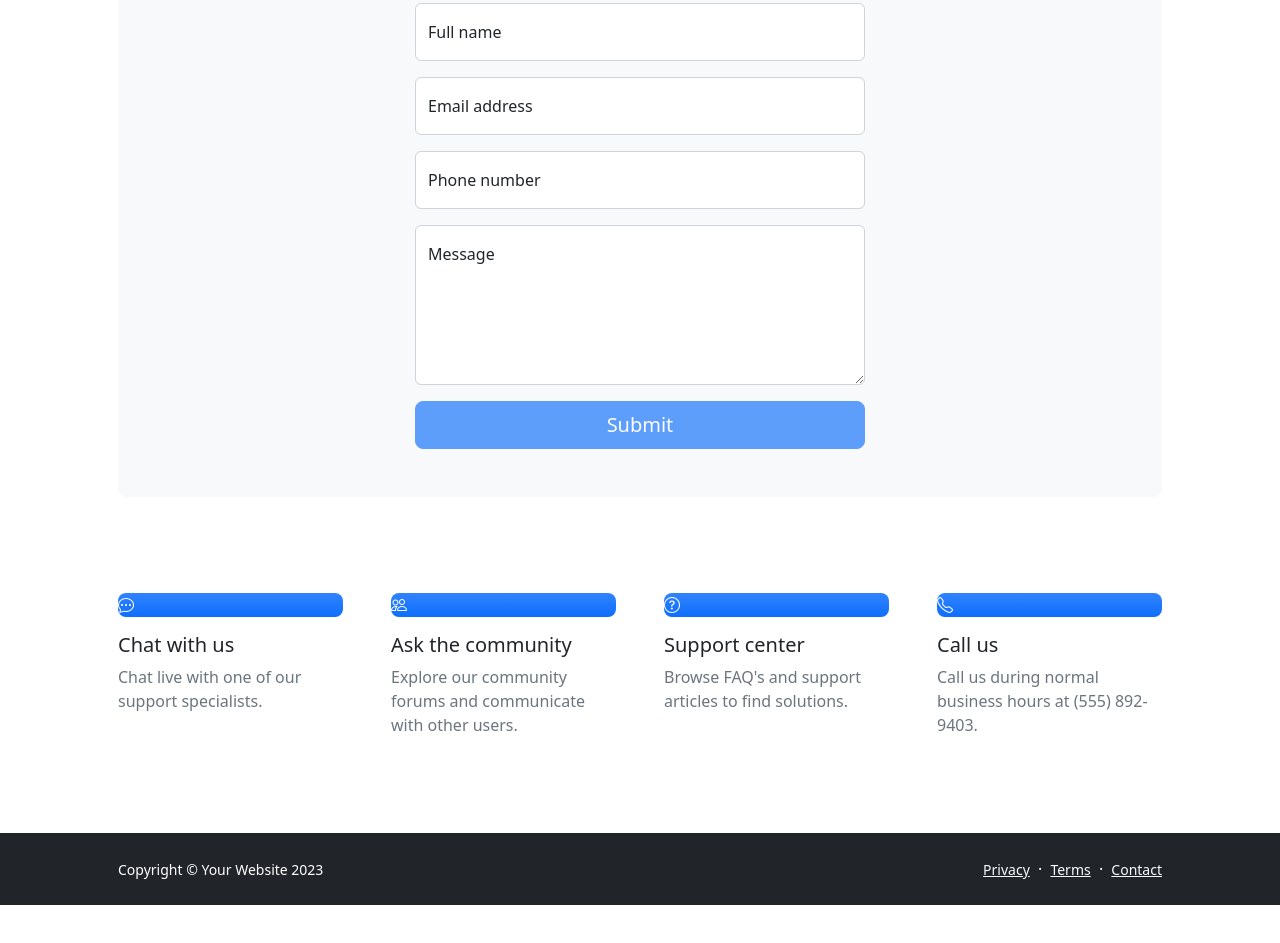
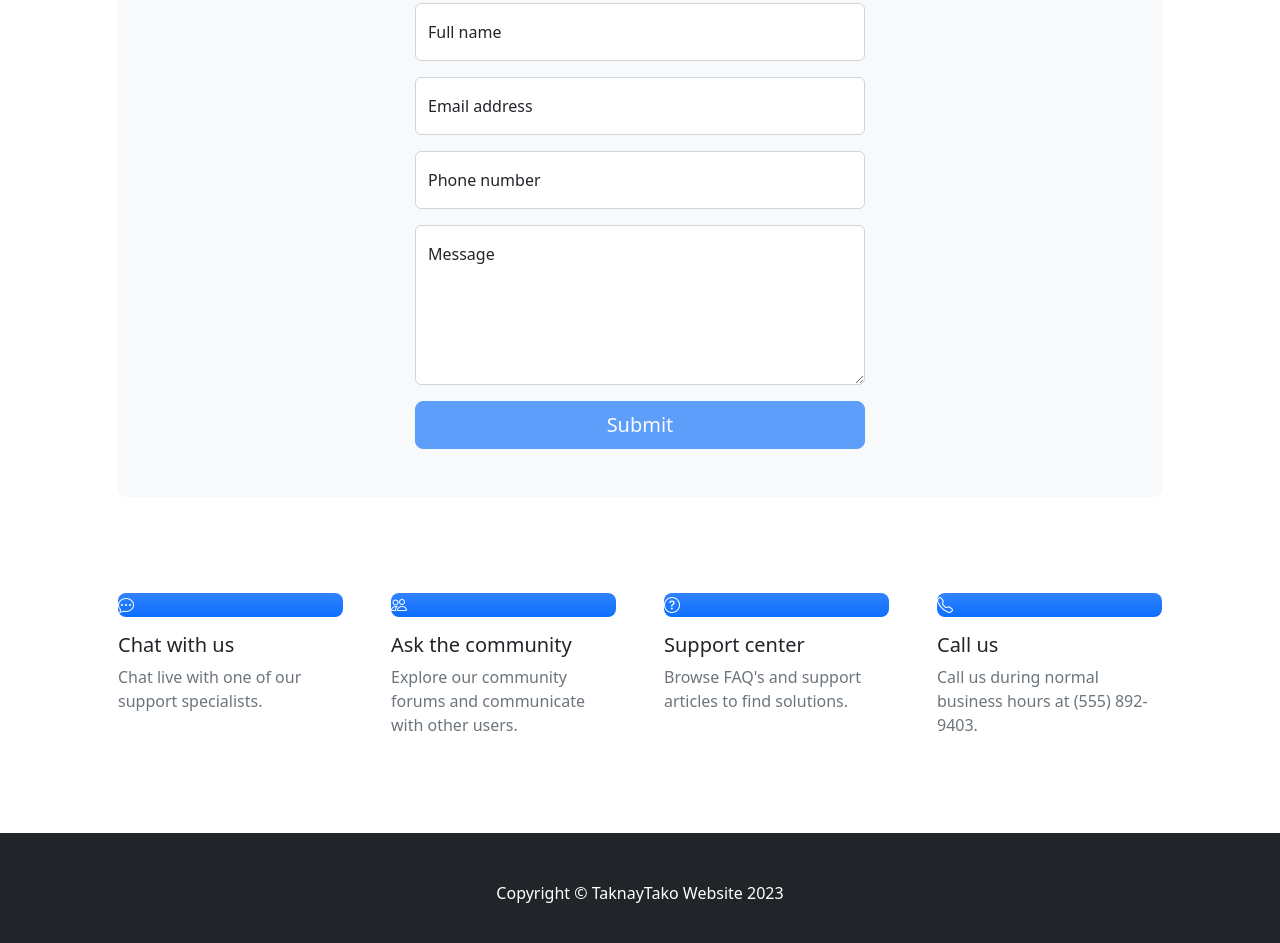
Before and after one commit to jamalmakavelii/Taknaytako-Website, a plain HTML site: page contact.html in a window 1280 px wide. Shown: the part 323-1266 px from the top of the page. Before the commit the page ends 1228 px from the top, so only its background shows below. Drawn offline with nearby package versions, Linux system fonts and the light colour scheme.

Commit message:
Add files via upload

```diff
--- a/contact.html
+++ b/contact.html
@@ -127,17 +127,9 @@
             </section>
         </main>
         <!-- Footer-->
-        <footer class="bg-dark py-4 mt-auto">
-            <div class="container px-5">
-                <div class="row align-items-center justify-content-between flex-column flex-sm-row">
-                    <div class="col-auto"><div class="small m-0 text-white">Copyright &copy; Your Website 2023</div></div>
-                    <div class="col-auto">
-                        <a class="link-light small" href="#!">Privacy</a>
-                        <span class="text-white mx-1">&middot;</span>
-                        <a class="link-light small" href="#!">Terms</a>
-                        <span class="text-white mx-1">&middot;</span>
-                        <a class="link-light small" href="#!">Contact</a>
-                    </div>
+        <footer class="py-5 bg-dark">
+            <div class="yawa container"><p class="m-0 text-center text-white">Copyright &copy; TaknayTako Website 2023</p></div>
+        </footer>
                 </div>
             </div>
         </footer>
```
Also changed, not shown: about.html (+4 -0 lines), index.html (+1 -1 lines).
